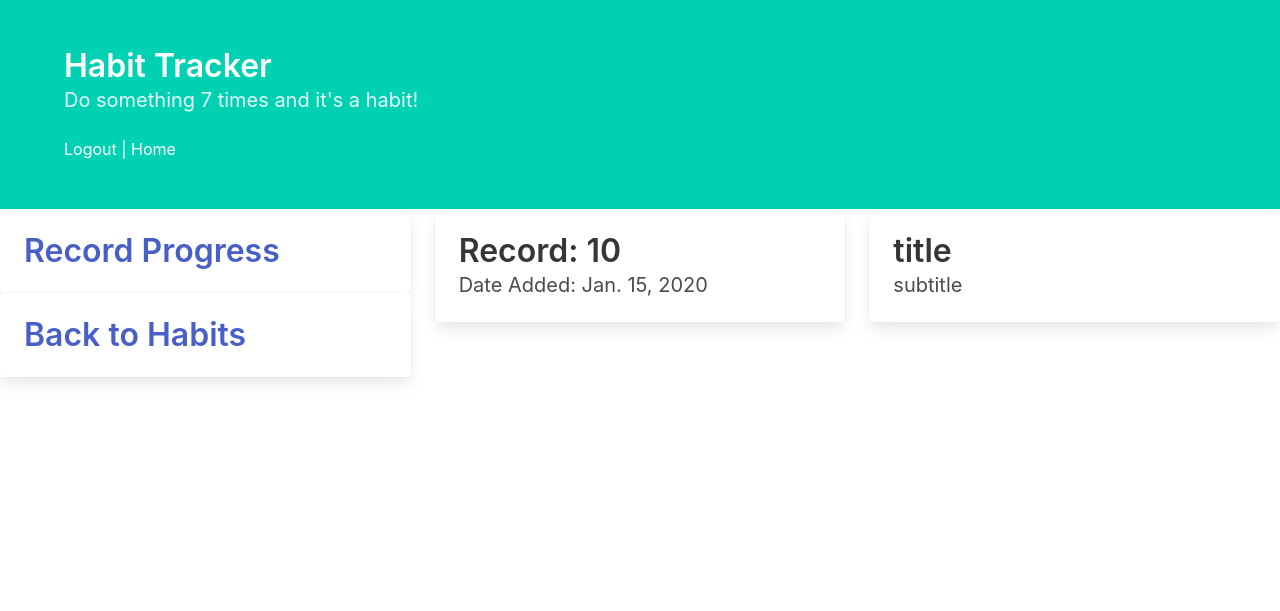
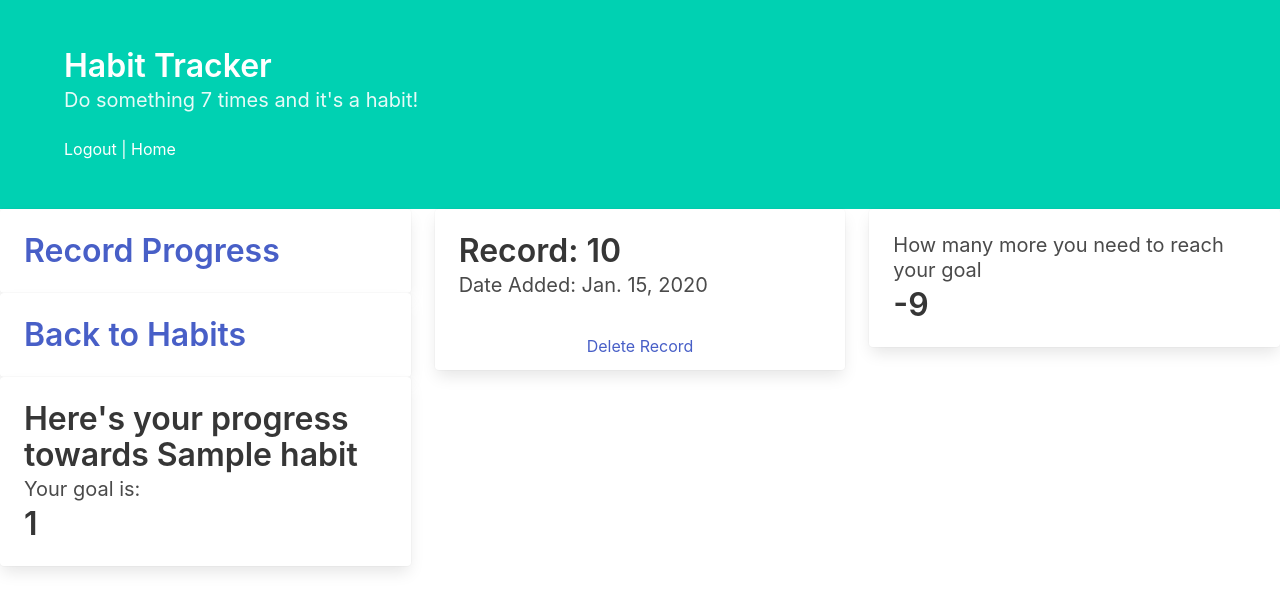
Before and after one commit to Zack-Robertshaw/django-habit-tracker-Zack-Robertshaw, a Django app: page /tracker/1/habit_records/ in a window 1280 px wide. Shown: the top 611 px of the page. Run offline with Django 3.2, Linux system fonts and the light colour scheme; a user stored in the database is signed in; tables that the repository leaves empty hold one stand-in row (values such as "Sample post"); parts of the project's set-up code (start-up, migrations or seed data) failed here and were passed over.

Commit message:
delete_record has a no reverse match error.  JS to calculate goal vs. record math doesn't have complete functionality but is very close.

```diff
--- a/core/views.py
+++ b/core/views.py
@@ -60,3 +60,16 @@ def add_record(request,pk):
 
     return render(request, "tracker/add_record.html", {
         "habit": habit, "form": form, "records": records})
+
+
+@login_required
+def delete_record(request, pk):
+    record = get_object_or_404(Record, pk=pk)
+    habit = get_object_or_404(Habit, pk=pk)
+
+    if request.method == 'POST':
+        record.delete()
+        return redirect(to='habit_records', pk=pk)
+
+    return render(request, "tracker/delete_record.html",
+                  { "habit": habit, "record": record})
--- a/project/urls.py
+++ b/project/urls.py
@@ -25,7 +25,7 @@ urlpatterns = [
     path('tracker/<int:pk>/add_record/', views.add_record, name='add_record'),
     path('tracker/<int:pk>/habit_records/', views.habit_records, name='habit_records'),
     path('tracker/<int:pk>/delete_habit/', views.delete_habit, name='delete_habit'),
-
+    path('tracker/<int:pk>/delete_record/', views.delete_record, name='delete_record'),
 
 ]
 
--- /dev/null
+++ b/static/JS/script.js
@@ -0,0 +1,12 @@
+
+
+let goal = document.getElementById('goal').innerHTML
+// the only way "records" works is with the [] and then you only get the value at that index
+// Taking away the .innerHTML gives you an array but of the element names, not value
+// tried getElementsByClass, got same result
+let records = document.querySelectorAll('.records')[0].innerHTML
+let display = document.getElementById('display')
+
+console.log(goal)
+console.log(records)
+display.innerText = eval(goal - records)
--- a/templates/tracker/habit_records.html
+++ b/templates/tracker/habit_records.html
@@ -2,6 +2,12 @@
 
 
 {% block content %}
+
+{% load static %}
+
+{% block javascript %}
+<script src={% static 'js/script.js' %} defer></script>
+{% endblock javascript %}
 
 
 <div class="columns">
@@ -16,14 +22,25 @@
                 <h2 class="title"><a href="{% url 'home' %}">Back to Habits</a></h2>
             </div>
         </div>
+        <div class="card">
+            <div class="card-content">
+                <h2 class="title">Here's your progress towards {{ habit.name }}</h2>
+                <h2 class="subtitle">Your goal is:</h2>
+                <h1 class="title" id="goal">{{ habit.goal }}</h1>
+            </div>
+        </div>
+
 
     </div>
     <div class="column">
         {% for record in records %}
         <div class="card">
-            <div class="card-content">
-                <h2 class="title">Record: {{ record.amount }}</h2>
+            <div class="card-content" >
+                <h2 class="title">Record: <span class="records">{{ record.amount }}</span></h2>
                 <h3 class="subtitle">Date Added: {{ record.date }}</h3>
+            </div>
+            <div class="card-footer-item">
+                <a href="{% url 'delete_record' pk=record.pk %}">Delete Record</a>
             </div>
         </div>
         {% endfor %}
@@ -32,8 +49,9 @@
     <div class="column">
         <div class="card">
             <div class="card-content">
-                <h2 class="title">title</h2>
-                <h3 class="subtitle">subtitle</h3>
+                <h3 class="subtitle">How many more you need to reach your goal</h3>
+                <h2 id="display" class="title"></h2>
+
             </div>
         </div>
     </div>
```
Also changed, not shown: templates/tracker/delete_record.html (added, +16 -0 lines).
